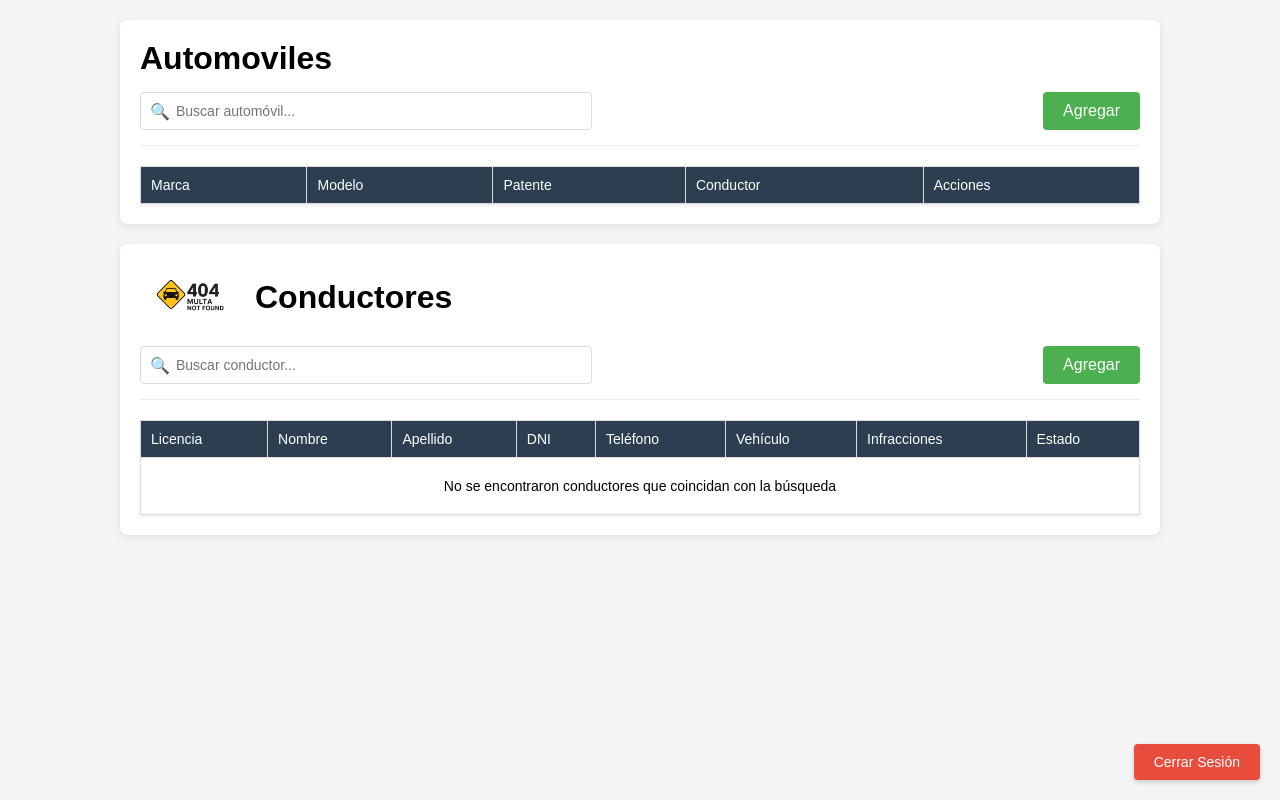
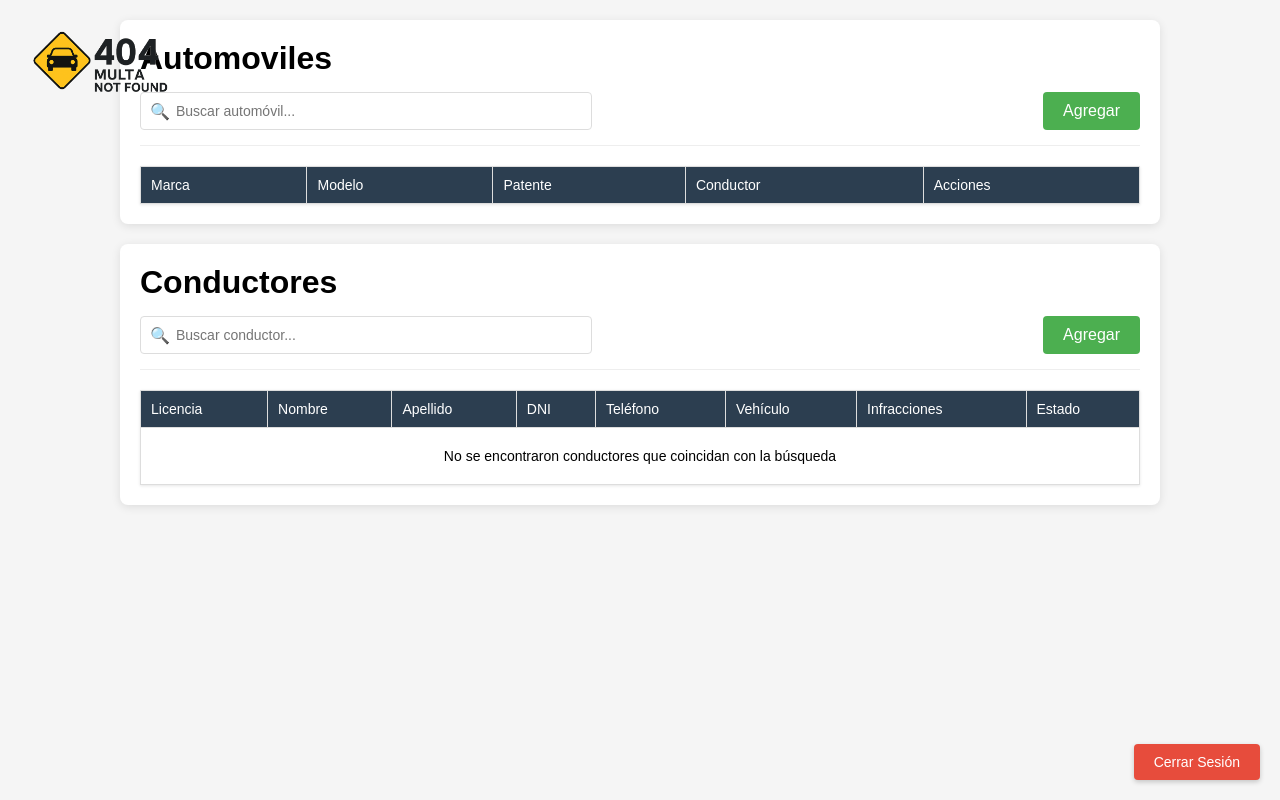
Before and after one commit to Lautaro-Recio/Base-de-datos-Parcial2, a website: page index.html in a window 1280 px wide. Drawn offline with Linux system fonts and the light colour scheme; no server answers; sample sign-in values are in the browser's storage.

Commit message:
logo 404 reubicado

```diff
--- a/front/styles.css
+++ b/front/styles.css
@@ -2,6 +2,12 @@ body {
     font-family: Arial, sans-serif;
     margin: 20px;
     background-color: #f5f5f5;
+}
+
+.logo-container {
+    position:fixed;
+    top:0;
+    left:0;
 }
 
 .container {
--- a/index.html
+++ b/index.html
@@ -15,6 +15,9 @@
 </head>
 
 <body>
+    <div class="logo-container">
+    <img src="/front/img/logo.png" alt="logo" width="200">
+    </div>
     <div class="container ">
         <div class="header">
             <h1>Automoviles</h1>
@@ -107,10 +110,7 @@
 
     <div class="container mt-5">
         <div class="header">
-            <div class="logo-title">
-                <img src="/front/img/logo.png" alt="logo" width="100">
-                <h1>Conductores</h1>
-            </div>
+            <h1>Conductores</h1>
 
             <div class="header-actions">
                 <div class="search-container">
```
